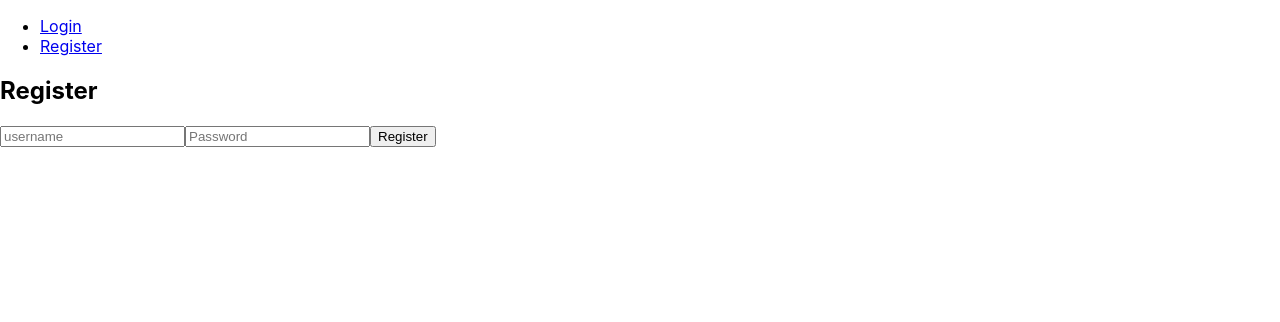
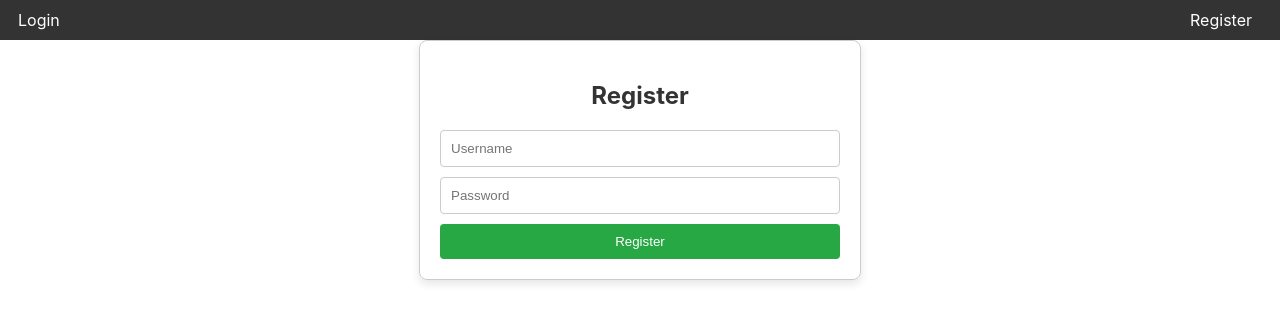
Before and after one commit to bigmosi/crud-frontend, a React (Create React App) app: page /register in a window 1280 px wide. Shown: the top 322 px of the page. Built offline with nearby package versions, Linux system fonts and the light colour scheme.

Commit message:
style the page

```diff
--- a/src/App.js
+++ b/src/App.js
@@ -8,15 +8,14 @@ import RestaurantUpdate from './components/RestaurantUpdate';
 import RestaurantDelete from './components/RestaurantDelete';
 import Login from './components/Login';
 import Register from './components/Register';
+import clearAuthenticationToken from './components/authUtils';
 
 function App() {
   const [isAuthenticated, setIsAuthenticated] = useState(false);
   const { id } = useParams();
 
-  // Function to handle user logout
   const handleLogout = () => {
-    // In a real application, you would clear the authentication token.
-    // For this example, we'll just set the isAuthenticated state to false directly.
+    clearAuthenticationToken();
     setIsAuthenticated(false);
   };
 
@@ -25,11 +24,9 @@ function App() {
       <div className="App">
         <Navigation isAuthenticated={isAuthenticated} onLogout={handleLogout} />
         <Routes>
-          {/* Public Routes */}
           <Route path="/login" element={<Login onLogin={() => setIsAuthenticated(true)} />} />
           <Route path="/register" element={<Register />} />
 
-          {/* Private Routes */}
           {isAuthenticated ? (
             <>
               <Route path="/" element={<RestaurantList />} />
@@ -39,7 +36,6 @@ function App() {
               <Route path="/restaurants/:id/delete" element={<RestaurantDelete />} />
             </>
           ) : (
-            // Redirect unauthorized users to login page
             <Route path="*" element={<Navigate to="/login" />} />
           )}
         </Routes>
--- /dev/null
+++ b/src/components/Login.css
@@ -0,0 +1,47 @@
+.login-container {
+    max-width: 400px;
+    margin: 0 auto;
+    padding: 20px;
+    border: 1px solid #ccc;
+    border-radius: 8px;
+    box-shadow: 0 4px 8px rgba(0, 0, 0, 0.1);
+  }
+
+  .login-title {
+    margin-bottom: 20px;
+    text-align: center;
+    font-size: 24px;
+    color: #333;
+  }
+
+  .login-form {
+    display: flex;
+    flex-direction: column;
+  }
+
+  .login-input {
+    margin-bottom: 10px;
+    padding: 10px;
+    border: 1px solid #ccc;
+    border-radius: 4px;
+  }
+
+  .login-button {
+    padding: 10px;
+    background-color: #007bff;
+    color: #fff;
+    border: none;
+    border-radius: 4px;
+    cursor: pointer;
+    transition: background-color 0.3s;
+  }
+
+  .login-button:disabled {
+    background-color: #ccc;
+    cursor: not-allowed;
+  }
+
+  .login-error {
+    margin-top: 10px;
+    color: #e60000;
+  }
--- a/src/components/Login.js
+++ b/src/components/Login.js
@@ -1,6 +1,8 @@
 import React, { useState } from 'react';
 import axios from 'axios';
 import { useNavigate } from 'react-router';
+
+import './Login.css';
 
 const Login = ({ onLogin }) => {
   const [username, setUsername] = useState('');
@@ -26,38 +28,38 @@ const Login = ({ onLogin }) => {
       // Save the token in local storage before redirecting
       localStorage.setItem('token', token);
 
-      // Call the onLogin prop to update isAuthenticated in App.js
       onLogin();
 
-      // Redirect to the homepage after successful login
       navigate('/');
     } catch (error) {
-      setError('Invalid email or password');
+      setError('Invalid username or password');
     } finally {
       setLoading(false);
     }
   };
 
   return (
-    <div>
-      <h2>Login</h2>
-      <form onSubmit={handleLogin}>
+    <div className="login-container">
+      <h2 className="login-title">Login</h2>
+      <form onSubmit={handleLogin} className="login-form">
         <input
           type="username"
-          placeholder="username"
+          placeholder="Username"
           value={username}
           onChange={(e) => setUsername(e.target.value)}
+          className="login-input"
         />
         <input
           type="password"
           placeholder="Password"
           value={password}
           onChange={(e) => setPassword(e.target.value)}
+          className="login-input"
         />
-        <button type="submit" disabled={loading}>
+        <button type="submit" disabled={loading} className="login-button">
           {loading ? 'Logging In...' : 'Login'}
         </button>
-        {error && <p style={{ color: 'red' }}>{error}</p>}
+        {error && <p className="login-error">{error}</p>}
       </form>
     </div>
   );
--- /dev/null
+++ b/src/components/Navigation.css
@@ -0,0 +1,42 @@
+.navigation-container {
+    background-color: #333;
+    padding: 10px;
+  }
+
+  .navigation-list {
+    list-style: none;
+    display: flex;
+    justify-content: space-between;
+    padding: 0;
+    margin: 0;
+  }
+
+  .navigation-item {
+    margin-right: 10px;
+  }
+
+  .navigation-link {
+    text-decoration: none;
+    color: #fff;
+    padding: 8px;
+    border-radius: 4px;
+    transition: background-color 0.3s;
+  }
+
+  .navigation-link:hover {
+    background-color: #555;
+  }
+
+  .navigation-button {
+    background-color: #dc3545;
+    color: #fff;
+    border: none;
+    padding: 8px;
+    border-radius: 4px;
+    cursor: pointer;
+    transition: background-color 0.3s;
+  }
+
+  .navigation-button:hover {
+    background-color: #c82333;
+  }
--- a/src/components/Navigation.js
+++ b/src/components/Navigation.js
@@ -1,32 +1,46 @@
 import React from 'react';
 import { Link } from 'react-router-dom';
 
+import './Navigation.css';
+
 const Navigation = ({ isAuthenticated, onLogout }) => {
   return (
-    <nav>
-      <ul>
+    <nav className="navigation-container">
+      <ul className="navigation-list">
         {isAuthenticated ? (
           <>
-            <li>
-              <Link to="/">Home</Link>
+            <li className="navigation-item">
+              <Link to="/" className="navigation-link">
+                Home
+              </Link>
             </li>
-            <li>
-              <Link to="/restaurants/create">Create Restaurant</Link>
+            <li className="navigation-item">
+              <Link to="/restaurants/create" className="navigation-link">
+                Create Restaurant
+              </Link>
             </li>
-            <li>
-              <Link to="/restaurants">List of Restaurants</Link>
+            <li className="navigation-item">
+              <Link to="/restaurants" className="navigation-link">
+                List of Restaurants
+              </Link>
             </li>
-            <li>
-              <button onClick={onLogout}>Logout</button>
+            <li className="navigation-item">
+              <button onClick={onLogout} className="navigation-button">
+                Logout
+              </button>
             </li>
           </>
         ) : (
           <>
-            <li>
-              <Link to="/login">Login</Link>
+            <li className="navigation-item">
+              <Link to="/login" className="navigation-link">
+                Login
+              </Link>
             </li>
-            <li>
-              <Link to="/register">Register</Link>
+            <li className="navigation-item">
+              <Link to="/register" className="navigation-link">
+                Register
+              </Link>
             </li>
           </>
         )}
--- /dev/null
+++ b/src/components/Register.css
@@ -0,0 +1,47 @@
+.register-container {
+    max-width: 400px;
+    margin: 0 auto;
+    padding: 20px;
+    border: 1px solid #ccc;
+    border-radius: 8px;
+    box-shadow: 0 4px 8px rgba(0, 0, 0, 0.1);
+  }
+
+  .register-title {
+    margin-bottom: 20px;
+    text-align: center;
+    font-size: 24px;
+    color: #333;
+  }
+
+  .register-form {
+    display: flex;
+    flex-direction: column;
+  }
+
+  .register-input {
+    margin-bottom: 10px;
+    padding: 10px;
+    border: 1px solid #ccc;
+    border-radius: 4px;
+  }
+
+  .register-button {
+    padding: 10px;
+    background-color: #28a745;
+    color: #fff;
+    border: none;
+    border-radius: 4px;
+    cursor: pointer;
+    transition: background-color 0.3s;
+  }
+
+  .register-button:disabled {
+    background-color: #ccc;
+    cursor: not-allowed;
+  }
+
+  .register-error {
+    margin-top: 10px;
+    color: #e60000;
+  }
--- a/src/components/Register.js
+++ b/src/components/Register.js
@@ -1,5 +1,7 @@
 import React, { useState } from 'react';
 import axios from 'axios';
+
+import './Register.css';
 
 const Register = () => {
   const [username, setUsername] = useState('');
@@ -9,7 +11,6 @@ const Register = () => {
 
   const handleRegister = async (e) => {
     e.preventDefault();
-
     setLoading(true);
     setError('');
 
@@ -20,11 +21,7 @@ const Register = () => {
       });
 
       const { message } = response.data;
-      console.log(message); // User registered successfully
-
-      // Optionally, you can redirect the user to the login page after successful registration
-      // You may use history.push('/login') or any other navigation method
-      // to redirect to the login page.
+      console.log(message);
 
     } catch (error) {
       setError('Error occurred during registration');
@@ -34,25 +31,27 @@ const Register = () => {
   };
 
   return (
-    <div>
-      <h2>Register</h2>
-      <form onSubmit={handleRegister}>
+    <div className="register-container">
+      <h2 className="register-title">Register</h2>
+      <form onSubmit={handleRegister} className="register-form">
         <input
           type="text"
-          placeholder="username"
+          placeholder="Username"
           value={username}
           onChange={(e) => setUsername(e.target.value)}
+          className="register-input"
         />
         <input
           type="password"
           placeholder="Password"
           value={password}
           onChange={(e) => setPassword(e.target.value)}
+          className="register-input"
         />
-        <button type="submit" disabled={loading}>
+        <button type="submit" disabled={loading} className="register-button">
           {loading ? 'Registering...' : 'Register'}
         </button>
-        {error && <p style={{ color: 'red' }}>{error}</p>}
+        {error && <p className="register-error">{error}</p>}
       </form>
     </div>
   );
--- /dev/null
+++ b/src/components/authUtils.js
@@ -0,0 +1,11 @@
+const clearAuthenticationToken = () => {
+    try {
+      localStorage.removeItem('token');
+
+      window.location.replace('/login');
+    } catch (error) {
+      console.error('Error clearing authentication token:', error);
+    }
+  };
+
+  export default clearAuthenticationToken;
```
Also changed, not shown: src/config/configuration.js (added).
